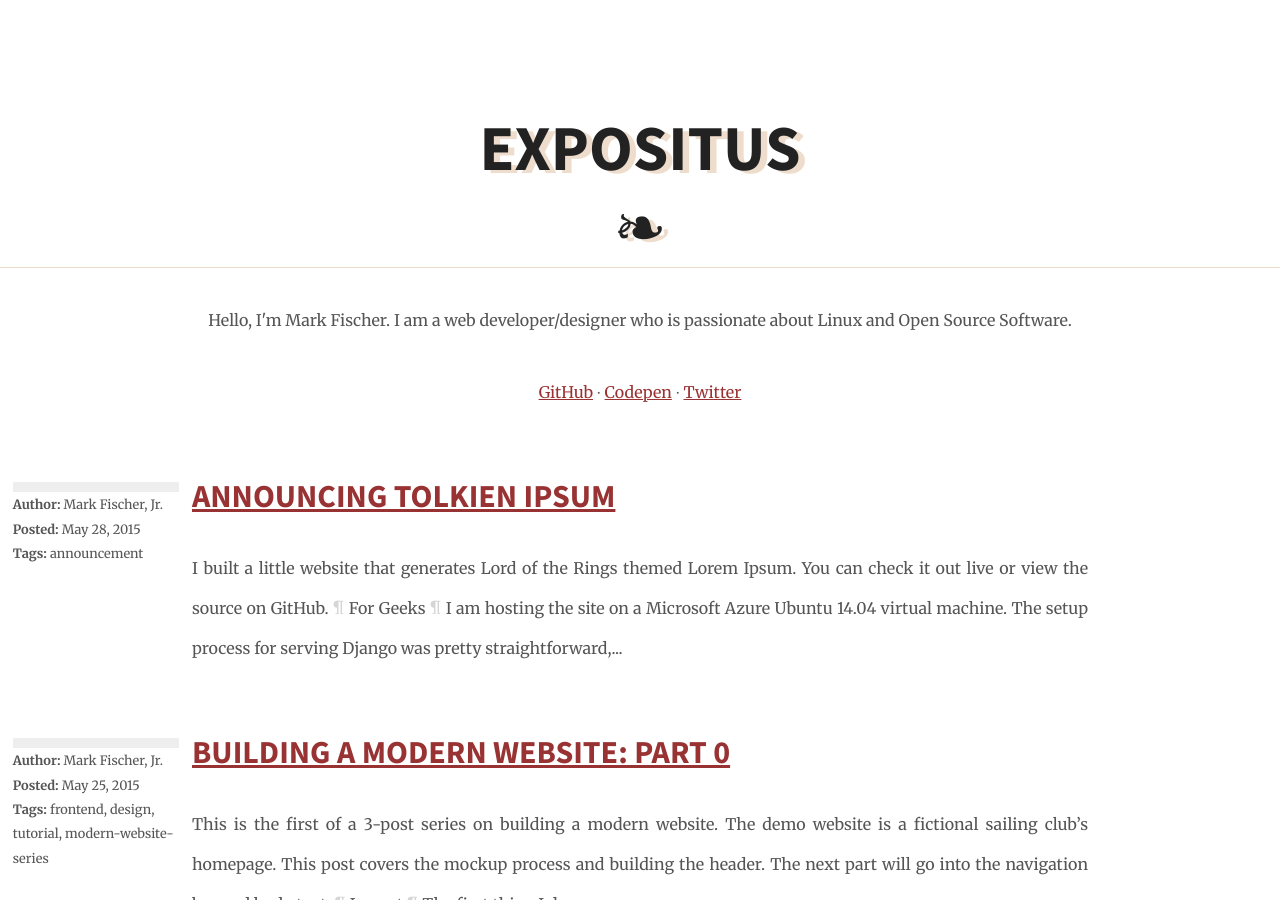
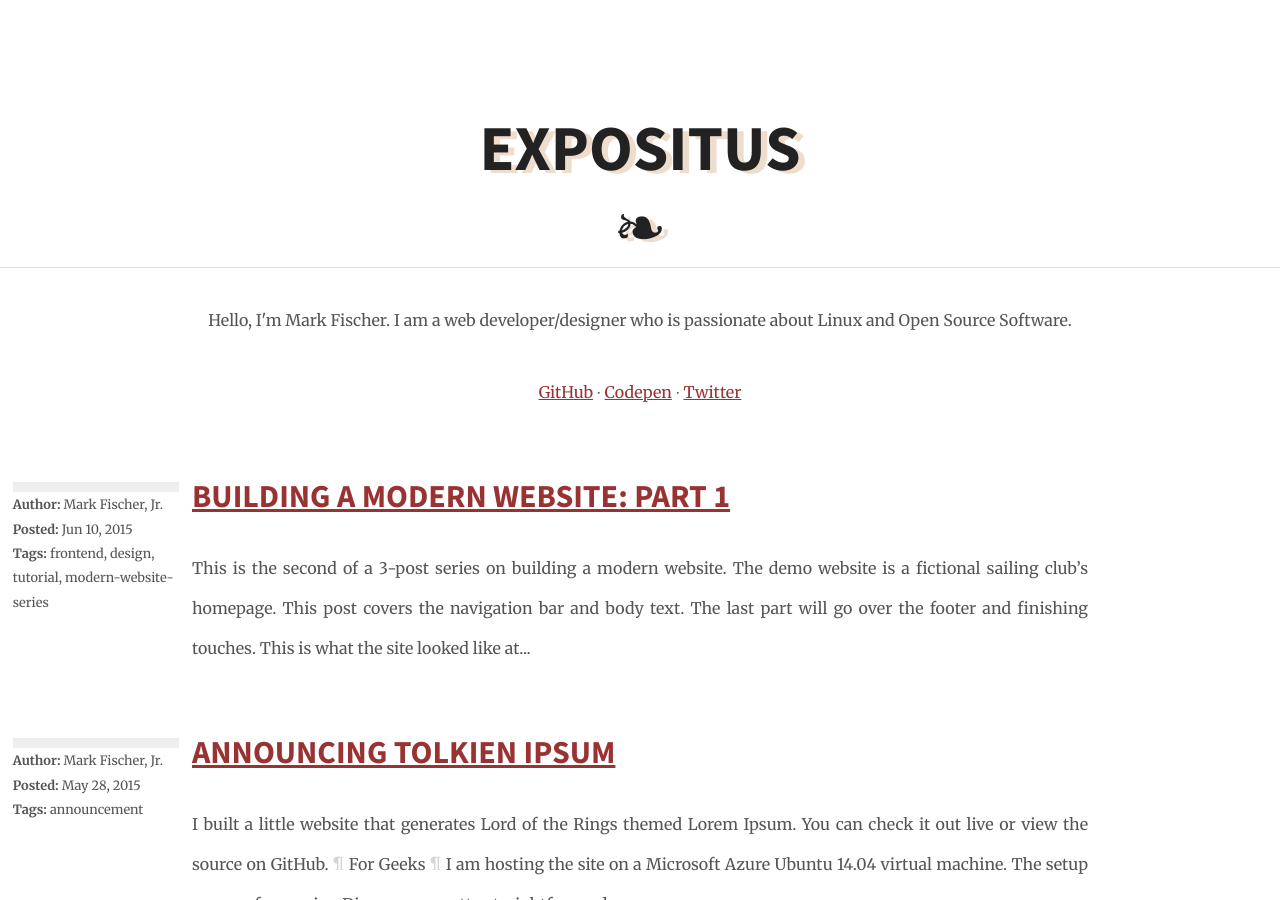
Before and after one commit to flyingfisch/flyingfisch.github.io, a Jekyll site: the page built from index.html, in a window 1280 px wide and 900 px high. Built offline with Jekyll 4.4.1, drawn with Linux system fonts in a browser that asks for light colours; the list of posts is cut into pages by our own code; some of the changed lines change nothing that is shown.

Commit message:
finished part 2 of the modern website series

```diff
--- a/_drafts/building-a-modern-website-part-1.md
+++ b/_posts/2015-06-10-building-a-modern-website-part-1.md
@@ -1,7 +1,7 @@
 ---
 layout: post
 title: "Building a Modern Website: Part 1"
-date: 2015-06-03
+date: 2015-06-10
 categories: frontend design tutorial modern-website-series
 ---
 
@@ -35,7 +35,7 @@
 }
 ~~~
 
-Now let's get the list-items to line up horizontally.
+Hmm, those list items look kind of weird. Let's line them up horizontally.
 
 ~~~scss
 header {
@@ -46,7 +46,7 @@
 }
 ~~~
 
-Those links are hard to read on the blue, let's style them up a little.
+Well, those links are lined up now, but they are hard to read on the blue, so let's style them up a little.
 
 ~~~scss
 header {
@@ -77,7 +77,7 @@
 
 # Body copy
 
-Let's make some HTML for our page. We know we are going to have a header and some text, so let's add that ([greeking](https://en.wikipedia.org/wiki/Greeking) was generated by [Tolkien Ipsum](http://flyingfisch.github.io/announcement/2015/05/28/tolkien-ipsum.html)).
+Now let's make some HTML for our page. We know we are going to have a header and some text, so let's add that ([greeking](https://en.wikipedia.org/wiki/Greeking) was generated by [Tolkien Ipsum](http://flyingfisch.github.io/announcement/2015/05/28/tolkien-ipsum.html)).
 
 ~~~markup
 <h1>The Men Escape to the Crack of Doom</h1>
@@ -89,7 +89,7 @@
 <p>The Men were ravaging the countryside, leaving destruction in their wake. Eowyn attacked Weathertop, and slaughtered the Orcs in a surprise attack. Sam attacked The mines of Moria, and slaughtered the Hobbits in a surprise attack. The Elves ambushed Boromir at Bree. Meanwhile, The attack failed, forcing the Dwarves to retreat to Bree. </p>
 ~~~
 
-Now it's time to style this stuff! The first thing I am going to do is make `h1` and `h2` small-caps.
+Time to style this stuff! The first thing I am going to do is make `h1` and `h2` small-caps.
 
 ~~~scss
 h1, h2 {
@@ -98,4 +98,33 @@
 }
 ~~~
 
-As you may have noticed int the
+That looks nice, except the letters all touch the left hand side of the screen, making them hard to read. I'm going to add some padding to the article element to fix that.
+
+~~~scss
+article {
+    padding: 1em;
+}
+~~~
+
+You may have noticed in the mockup that the first paragraph and header were set off from the rest of the text. We can do this by sticking that text inside a `section` with class `feature` and styling it up like so:
+
+~~~scss
+article {
+    .feature {
+        font-size: 1.2em;
+        margin-bottom: 2em;
+        padding-left: 20%;
+        padding-right: 20%;
+        text-align: center;
+    }
+}
+~~~
+
+# Conclusion
+
+Here is the website so far, with code and everything. Feel free to fork it on CodePen:
+
+<p data-height="424" data-theme-id="6851" data-slug-hash="GJEWMR" data-default-tab="result" data-user="flyingfisch" class='codepen'>See the Pen <a href='http://codepen.io/flyingfisch/pen/GJEWMR/'>GJEWMR</a> by flyingfisch (<a href='http://codepen.io/flyingfisch'>@flyingfisch</a>) on <a href='http://codepen.io'>CodePen</a>.</p>
+<script async src="//assets.codepen.io/assets/embed/ei.js"></script>
+
+That concludes this part of the series. In the next and final part I will build the footer, do some mobile optimizations, and put on the finishing touches. Stay tuned!
```
Also changed, not shown: 2 other files.
